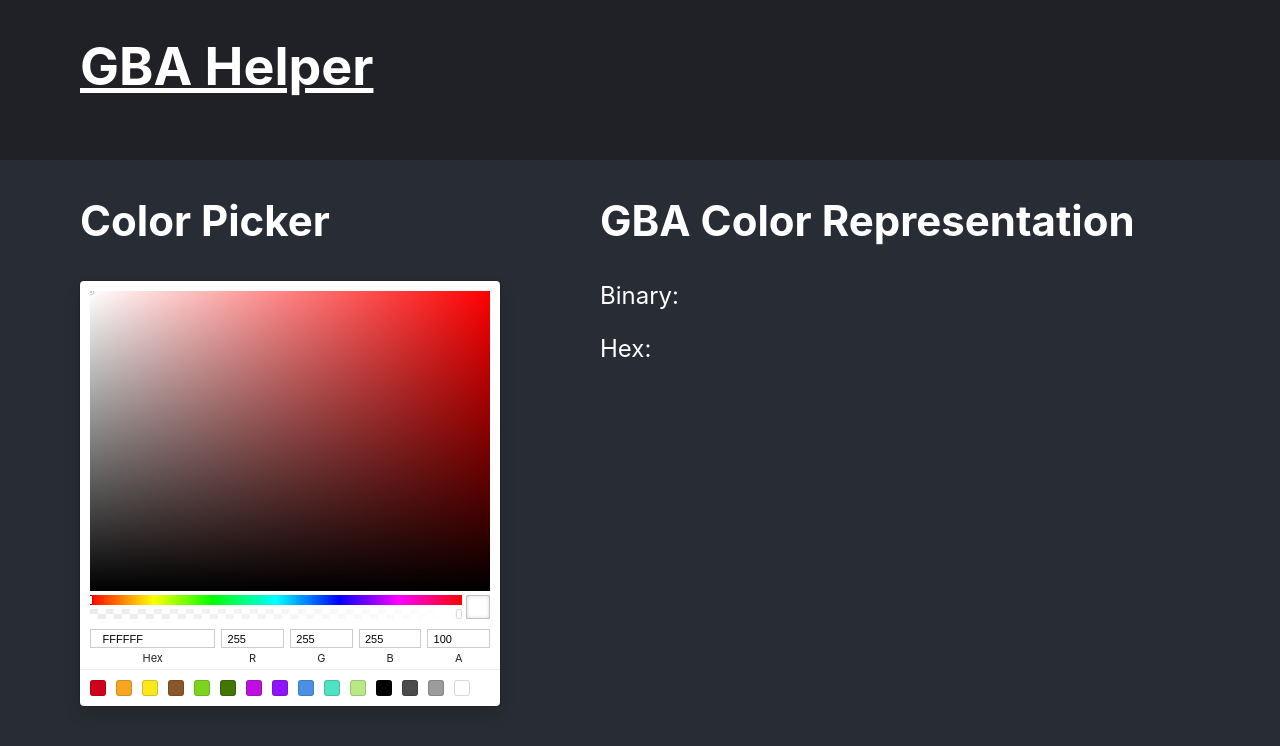
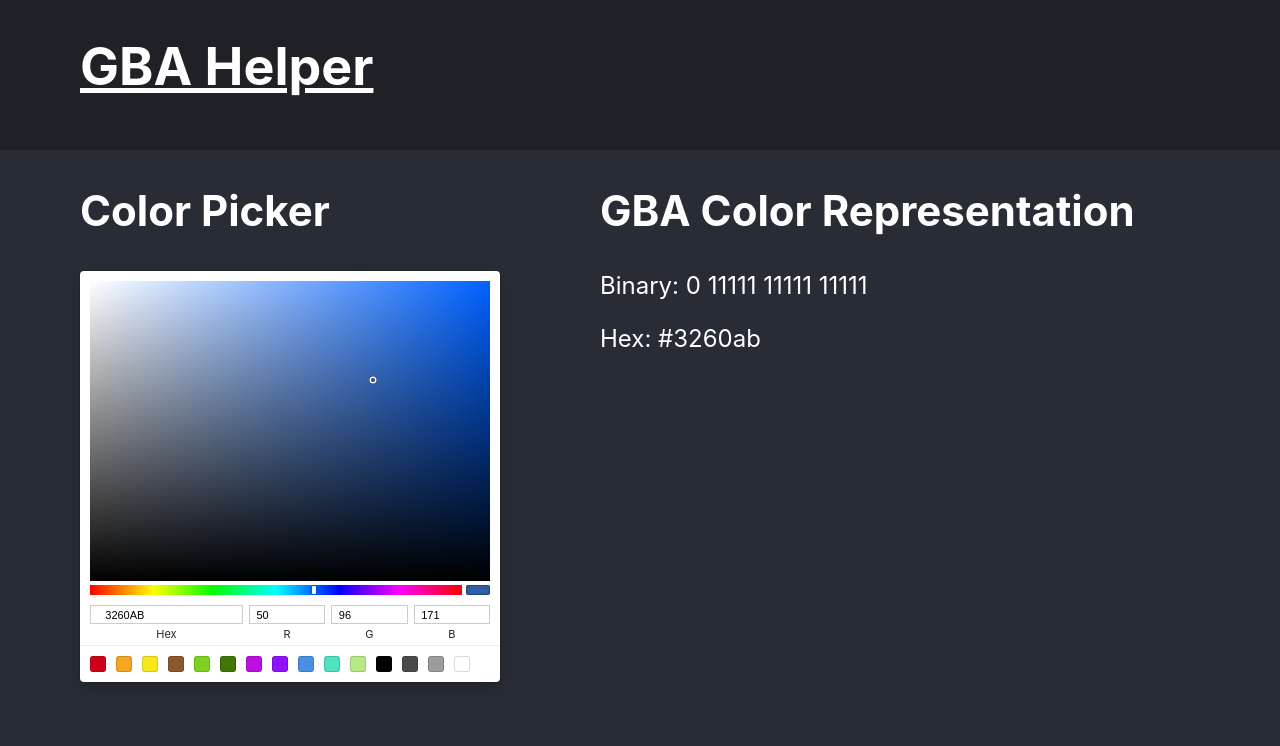
Before and after one commit to isaact23/gba-helper, a React (Create React App) app: page /color in a window 1280 px wide. Shown: the top 746 px of the page. Built offline with nearby package versions, Linux system fonts and the light colour scheme.

Commit message:
Work on ColorPicker

```diff
--- a/src/App.scss
+++ b/src/App.scss
@@ -45,7 +45,7 @@ a:active {
 }
 .App-header {
   background-color: $background2;
-  height: 20vh;
+  height: 150px;
   display: flex;
   justify-content: left;
 }
--- a/src/ColorPicker.js
+++ b/src/ColorPicker.js
@@ -11,15 +11,24 @@ class ColorPicker extends React.Component {
     // Initialize ColorPicker with a default color.
     constructor(props) {
         super(props);
+        let initialColor = "#3260ab";
+
         this.state = {
-           color: "#fff"
+            color: initialColor,
+            binary: this.hexToBin(initialColor)
         };
+    }
+
+    // Convert a hexadecimal
+    hexToBin(color) {
+        return "0 11111 11111 11111";
     }
 
     // Handle a change in the color picker.
     handleChangeComplete = (color) => {
         this.setState({
-            color: color
+            color: color,
+            binary: this.hexToBin(color)
         });
     }
 
@@ -30,14 +39,15 @@ class ColorPicker extends React.Component {
                     <h2>Color Picker</h2>
                     <SketchPicker
                         width={400}
+                        disableAlpha={true}
                         color={this.state.color}
                         onChangeComplete={this.handleChangeComplete}
                     />
                 </div>
                 <div className="ColorPicker-output">
                     <h2>GBA Color Representation</h2>
-                    <p>Binary:</p>
-                    <p>Hex:</p>
+                    <p>Binary: {this.state.binary}</p>
+                    <p>Hex: {this.state.color}</p>
                 </div>
             </div>
         );
```
